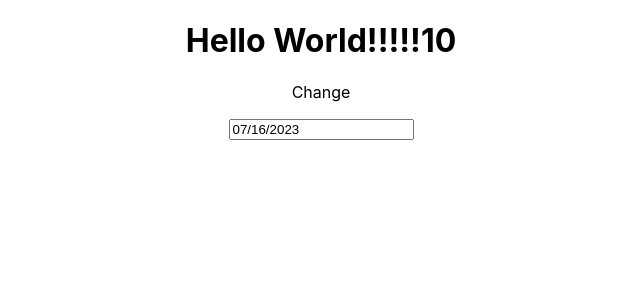
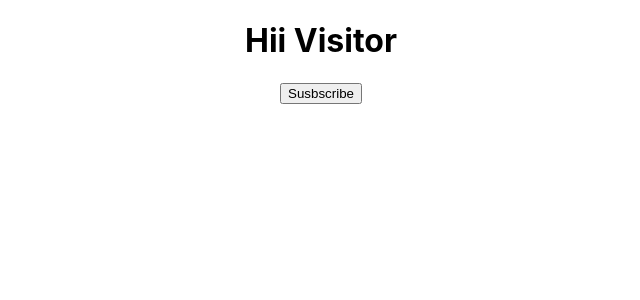
Before and after one commit to AshwiniTengale/REACT_JS, a React (Create React App) app in the folder testapp/: page / in a window 1280 px wide. Shown: the top 300 px of the page, without its empty margins (319-959 px from the left). Built offline with nearby package versions, Linux system fonts and the light colour scheme.

Commit message:
using of this.state

```diff
--- a/testapp/src/App.js
+++ b/testapp/src/App.js
@@ -1,24 +1,15 @@
-import { useState } from 'react';
-import DatePicker from "react-datepicker";
-import "react-datepicker/dist/react-datepicker.css";
+import logo from './logo.svg';
 import './App.css';
 
+import Message from './Components/Message';
 function App() {
-  const [number,setnumber]=useState(10);
- function increase(){
-  setnumber(20);
-
- }
- const [startDate,setStartDate]=useState(new Date());
-
   return (
     <div className="App">
 
-     <h1>Hello World!!!!!{number}</h1>
-     <p onClick={()=>increase()}>Change</p>
-     <DatePicker selected={startDate} onChange={(date) => setStartDate(date)} />
+         <Message></Message>
+
+
     </div>
   );
 }
-
 export default App;
--- /dev/null
+++ b/testapp/src/Components/Message.js
@@ -0,0 +1,29 @@
+import React,{Component} from "react";
+class Message extends Component{
+
+    constructor(){
+        super()
+        this.state={
+            message:'Hii Visitor'
+        }
+    }
+
+changeMessage(){
+    this.setState({
+        message:'Thank you for visiting'
+    })
+
+
+}
+
+render(){
+    return(
+        <div>
+        <h1>{this.state.message}</h1>
+        <button onClick={()=> this.changeMessage()}>Susbscribe</button>
+        </div>
+    )
+}
+
+}
+export default Message;
```
